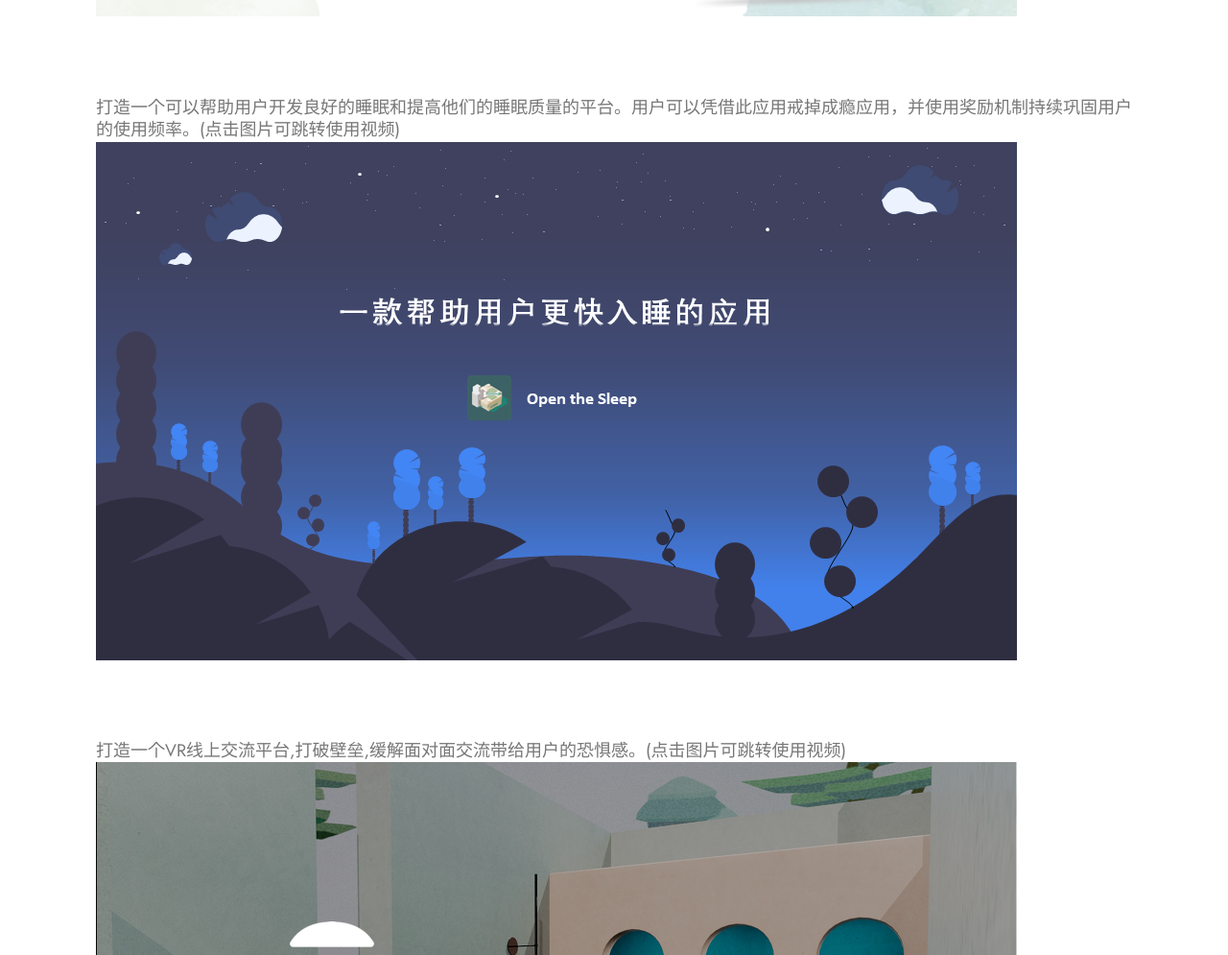
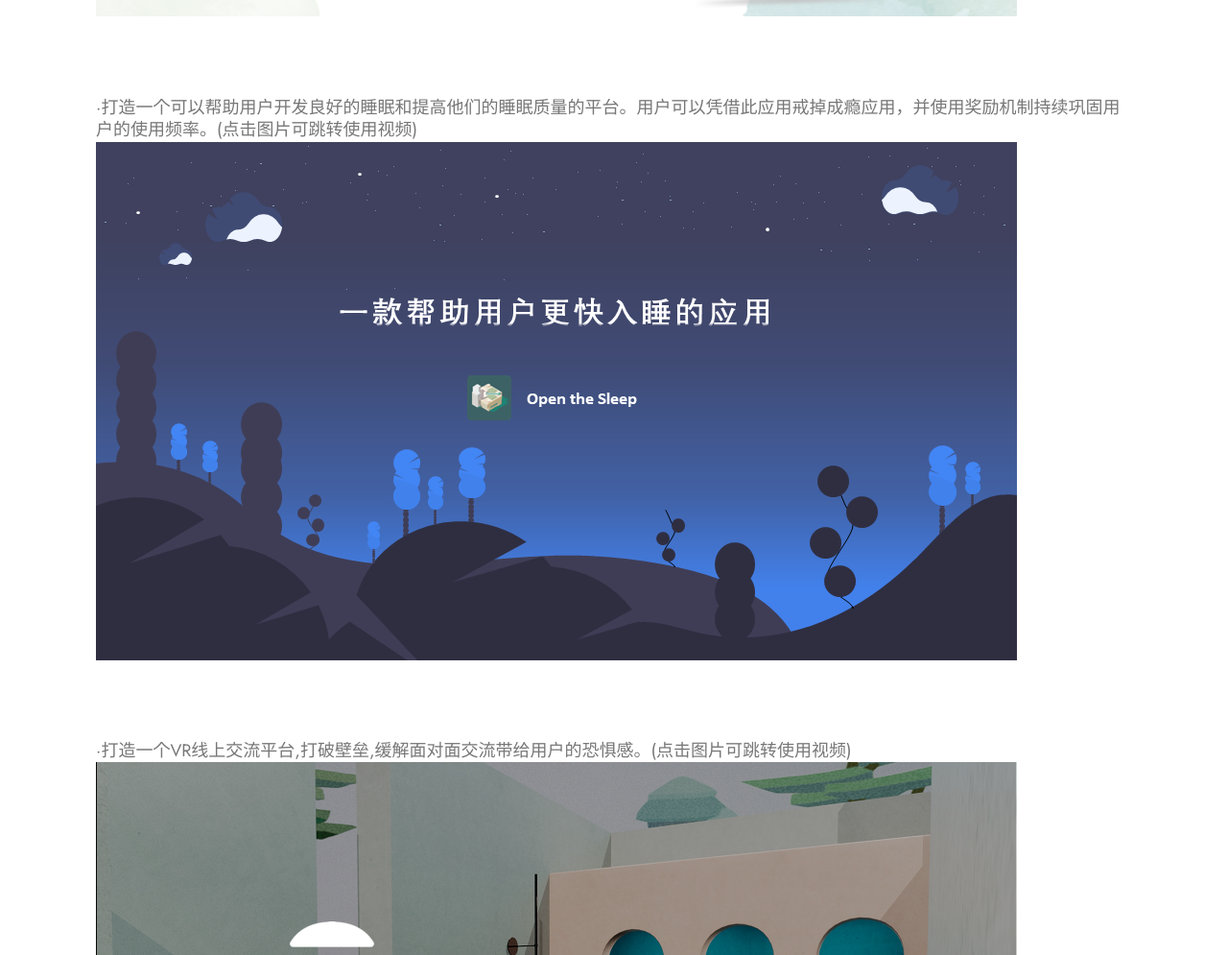
Before and after one commit to XiaoTian-Jasmine/XiaoTian-Jasmine.github.io, a plain HTML site: page index.html in a window 1280 px wide. Shown: the part 2580-3575 px from the top of the page at 96% size. Drawn offline with Linux system fonts and the light colour scheme.

Commit message:
Add files via upload

```diff
--- a/index.html
+++ b/index.html
@@ -318,7 +318,7 @@
 
           <div class="gallery_text">
             <a href="  https://b23.tv/xuYoMRD"target="_blank"></a>
-           <span class="gallery_title">打造一个可以帮助用户开发良好的睡眠和提高他们的睡眠质量的平台。用户可以凭借此应用戒掉成瘾应用，并使用奖励机制持续巩固用户的使用频率。(点击图片可跳转使用视频)</span>
+           <span class="gallery_title">·打造一个可以帮助用户开发良好的睡眠和提高他们的睡眠质量的平台。用户可以凭借此应用戒掉成瘾应用，并使用奖励机制持续巩固用户的使用频率。(点击图片可跳转使用视频)</span>
            <a href="  https://b23.tv/xuYoMRD"target="_blank">
           </div>
          <img src="img/portfolio/iteam2.png"   alt="" />
@@ -330,7 +330,7 @@
 
           <div class="gallery_text">
             <a href="  https://b23.tv/7YIWjHD"target="_blank"></a>
-           <span class="gallery_title">打造一个VR线上交流平台,打破壁垒,缓解面对面交流带给用户的恐惧感。(点击图片可跳转使用视频)</span>
+           <span class="gallery_title">·打造一个VR线上交流平台,打破壁垒,缓解面对面交流带给用户的恐惧感。(点击图片可跳转使用视频)</span>
            <a href="  https://b23.tv/7YIWjHD"target="_blank">
           </div>
          <img src="img/portfolio/iteam3.png"   alt="" /></ul>
```
